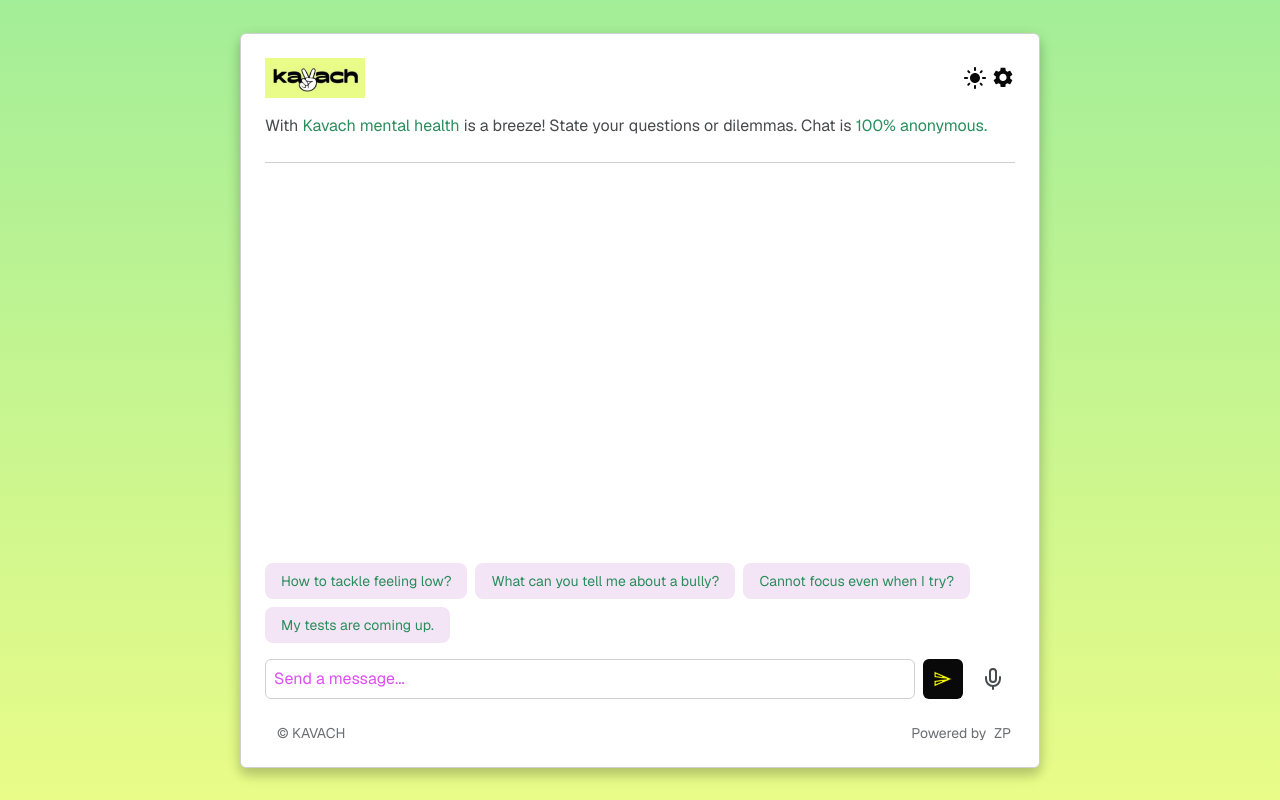
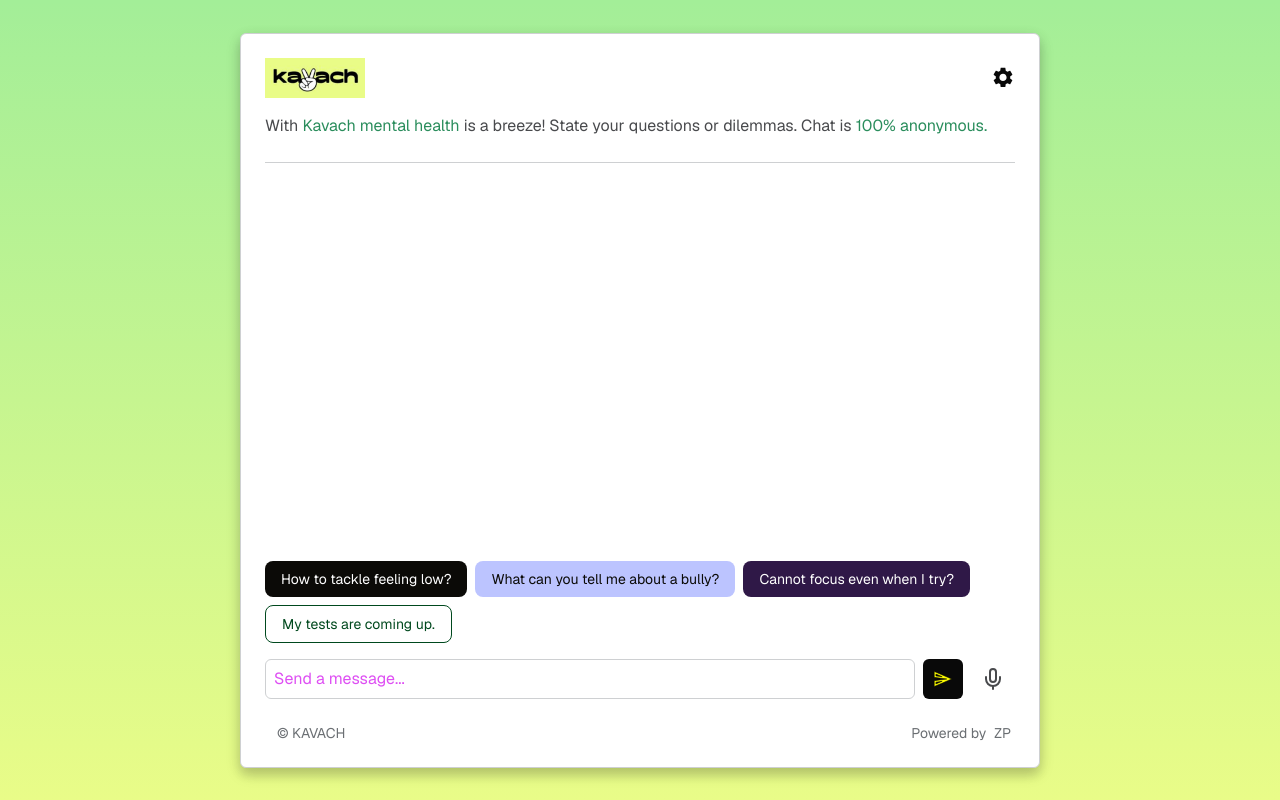
Before and after one commit to engagepy/ai_multimodal_webapp, a Next.js app: page / in a window 1280 px wide. Built offline with nearby package versions, Linux system fonts and the light colour scheme.

Commit message:
added colors and final changes

```diff
--- a/app/globals.css
+++ b/app/globals.css
@@ -3,29 +3,31 @@
 @tailwind utilities;
 
 :root {
-  --text-primary: #FFFFFF;
+  --text-primary: #ffffff;
   --text-primary-inverse: #090909;
-  --text-primary-main: #2A8D5C; /* Updated to use the gradient start color for primary text in light mode */
-  --text-secondary: #DE4FF3; /* Updated to use the gradient middle color for secondary text */
-  --text-secondary-inverse: #494A4D;
-  --background-bubble-primary: #611C9B;
-  --background-bubble-secondary: #F7F7F7;
-  --border-primary: #CED0D2;
-  --background-soft: #F3E5F5;
+  --text-primary-main: #2a8d5c; /* Updated to use the gradient start color for primary text in light mode */
+  --text-secondary: #de4ff3; /* Updated to use the gradient middle color for secondary text */
+  --text-secondary-inverse: #494a4d;
+  --background-bubble-primary: #611c9b;
+  --background-bubble-secondary: #f7f7f7;
+  --border-primary: #ced0d2;
+  --background-soft: #f3e5f5;
   --background-start-rgb: 163, 238, 152; /* Updated to login page gradient start */
   --background-end-rgb: 233, 252, 136; /* Updated to login page gradient end */
-  --text-tertiary: #6B6F73;
-  --shadow-primary: 0px 6px 16px 0px rgba(10, 10, 10, 0.12), 0px 4px 14px 0px rgba(10, 10, 10, 0.08), 0px 8px 10px 0px rgba(10, 10, 10, 0.08);
+  --text-tertiary: #6b6f73;
+  --shadow-primary: 0px 6px 16px 0px rgba(10, 10, 10, 0.12),
+    0px 4px 14px 0px rgba(10, 10, 10, 0.08),
+    0px 8px 10px 0px rgba(10, 10, 10, 0.08);
   --processing-dot-size: 4px;
 }
 
 .dark {
   --text-primary: #090909;
-  --text-primary-inverse: #FFFFFF;
-  --text-primary-main: #9946B9; /* Preserved for dark mode primary text */
-  --text-secondary: #494A4D;
-  --text-secondary-inverse: #A6AAAE;
-  --background-bubble-primary: #BA68C8; /* Preserved for dark mode bubbles */
+  --text-primary-inverse: #ffffff;
+  --text-primary-main: #9946b9; /* Preserved for dark mode primary text */
+  --text-secondary: #494a4d;
+  --text-secondary-inverse: #a6aaae;
+  --background-bubble-primary: #ba68c8; /* Preserved for dark mode bubbles */
   --background-bubble-secondary: #232324;
   --background-soft: #200033;
   --border-primary: #262626;
@@ -34,7 +36,12 @@
 }
 
 body {
-  background: linear-gradient(to bottom, transparent, rgb(var(--background-end-rgb))) rgb(var(--background-start-rgb));
+  background: linear-gradient(
+      to bottom,
+      transparent,
+      rgb(var(--background-end-rgb))
+    )
+    rgb(var(--background-start-rgb));
   transition: background-color 0.3s ease; /* Smooth transition for mode switch */
 }
 
@@ -45,7 +52,7 @@ body {
 }
 
 .chatbot-header {
-  border-bottom: 1px solid var(--border-primary);;
+  border-bottom: 1px solid var(--border-primary);
 }
 
 .chatbot-header svg {
@@ -195,8 +202,43 @@ body {
 }
 
 .prompt-button {
-  background-color: var(--background-soft);
-  color: var(--text-primary-main);
+  /* background-color: var(--background-soft);
+  color: var(--text-primary-main); */
+  background-color: #bcc4ff;
+  color: #0b0a07;
+}
+.prompt-button1 {
+  /* background-color: var(--background-soft);
+  color: var(--text-primary-main); */
+  background-color: white;
+  border-color: #3c3b39;
+  border: 1px solid;
+  color: #00491e;
+}
+.prompt-button2 {
+  /* background-color: var(--background-soft);
+  color: var(--text-primary-main); */
+  background-color: #2f1847;
+  /* border-color: #3c3b39;
+  border: 1px solid; */
+  color: white;
+}
+.prompt-button3 {
+  /* background-color: var(--background-soft);
+  color: var(--text-primary-main); */
+  background-color: #0b0a07;
+  color: white;
+}
+
+.cl-internal-15m7ds {
+  background-color: #2f1847;
+  color: #ecfd33;
+  border-color: var(--border-primary);
+}
+.cl-internal-1lxvnr {
+  background-color: #2f1847;
+  color: #ecfd33;
+  border-color: var(--border-primary);
 }
 
 /* Toggle Styles */
@@ -218,16 +260,19 @@ body {
   border-color: var(--border-primary);
 }
 
-
 /* ... existing styles ... */
 
 /* Configure Modal Styles */
 .configure-modal-bg {
-  background-color: var(--background-bubble-secondary); /* Light theme background */
+  background-color: var(
+    --background-bubble-secondary
+  ); /* Light theme background */
 }
 
 .dark .configure-modal-bg {
-  background-color: var(--background-bubble-primary); /* Dark theme background */
+  background-color: var(
+    --background-bubble-primary
+  ); /* Dark theme background */
 }
 
 .configure-header {
@@ -256,12 +301,16 @@ body {
 }
 
 .configure-button-secondary {
-  background-color: var(--background-bubble-secondary); /* Secondary button background color */
+  background-color: var(
+    --background-bubble-secondary
+  ); /* Secondary button background color */
   color: var(--text-primary-main); /* Secondary button text color */
 }
 
 .configure-button-primary {
-  background-color: var(--text-primary-main); /* Primary button background color */
+  background-color: var(
+    --text-primary-main
+  ); /* Primary button background color */
   color: var(--background-bubble-secondary); /* Primary button text color */
 }
 
@@ -270,7 +319,9 @@ body {
 
 /* Adjustments for dark mode */
 .dark .configure-modal-bg {
-  background-color: var(--background-bubble-primary); /* Dark theme background for modal */
+  background-color: var(
+    --background-bubble-primary
+  ); /* Dark theme background for modal */
 }
 
 .dark .configure-header {
@@ -282,12 +333,18 @@ body {
 }
 
 .dark .configure-button-secondary {
-  background-color: var(--background-soft); /* Dark theme secondary button background */
-  color: var(--text-primary-inverse); /* Dark theme secondary button text color */
+  background-color: var(
+    --background-soft
+  ); /* Dark theme secondary button background */
+  color: var(
+    --text-primary-inverse
+  ); /* Dark theme secondary button text color */
 }
 
 .dark .configure-button-primary {
-  background-color: var(--text-primary-main); /* Dark theme primary button background */
+  background-color: var(
+    --text-primary-main
+  ); /* Dark theme primary button background */
   color: var(--text-primary-inverse); /* Dark theme primary button text color */
 }
 
@@ -303,31 +360,48 @@ body {
 }
 
 @keyframes shift {
-  0% { background-position: 0% 50%; }
-  50% { background-position: 100% 50%; }
-  100% { background-position: 0% 50%; }
+  0% {
+    background-position: 0% 50%;
+  }
+  50% {
+    background-position: 100% 50%;
+  }
+  100% {
+    background-position: 0% 50%;
+  }
 }
 
 .glowing-gradient-hr {
   border: 0;
   height: 2px;
   background-size: 200% 200%;
-  background-image: linear-gradient(to right, #A3EE98 0%, #FFBBF4 50%, #E9FC88 100%);
+  background-image: linear-gradient(
+    to right,
+    #a3ee98 0%,
+    #ffbbf4 50%,
+    #e9fc88 100%
+  );
   animation: shift 8s ease infinite;
-  box-shadow: 0 0 8px #FFBBF4, 0 0 12px #E9FC88;
+  box-shadow: 0 0 8px #ffbbf4, 0 0 12px #e9fc88;
 }
 
 @keyframes textGradientShift {
-  0% { background-position: 0% 50%; }
-  50% { background-position: 100% 50%; }
-  100% { background-position: 0% 50%; }
+  0% {
+    background-position: 0% 50%;
+  }
+  50% {
+    background-position: 100% 50%;
+  }
+  100% {
+    background-position: 0% 50%;
+  }
 }
 
 .dynamic-gradient-text {
   font-size: 2.25rem; /* 36px */
   line-height: 1;
   font-weight: 700;
-  background-image: linear-gradient(to right, #2A8D5C, #DE4FF3, #ECFD33);
+  background-image: linear-gradient(to right, #2a8d5c, #de4ff3, #ecfd33);
   background-size: 200% 200%;
   animation: textGradientShift 8s ease infinite;
   background-clip: text;
@@ -336,10 +410,16 @@ body {
 }
 
 /* Responsive font sizes */
-@media (min-width: 640px) { /* sm */
-  .dynamic-gradient-text { font-size: 3.75rem; /* 60px */ }
+@media (min-width: 640px) {
+  /* sm */
+  .dynamic-gradient-text {
+    font-size: 3.75rem; /* 60px */
+  }
 }
 
-@media (min-width: 768px) { /* md */
-  .dynamic-gradient-text { font-size: 4.5rem; /* 72px */ }
+@media (min-width: 768px) {
+  /* md */
+  .dynamic-gradient-text {
+    font-size: 4.5rem; /* 72px */
+  }
 }
--- a/app/page.tsx
+++ b/app/page.tsx
@@ -178,7 +178,7 @@ export default function Home() {
                 {/* <h1 className=' text-xl md:text-2xl font-medium text-yellow-500'></h1> */}
               </div>
               <div className="flex gap-1">
-                <ThemeButton />
+                {/* <ThemeButton /> */}
                 <button onClick={() => setConfigureOpen(true)}>
                   <svg
                     width="24"
@@ -254,14 +254,18 @@ export default function Home() {
             >
               {isRecording ? (
                 // <SendHorizontal className="chatbot-text-secondary-inverse bg-white" />
-                <svg width="20" height="20" viewBox="0 0 20 20">
-                  <path
-                    fill="yellow"
-                    stroke="black"
-                    strokeWidth="0.5"
-                    d="M2.925 5.025L9.18333 7.70833L2.91667 6.875L2.925 5.025ZM9.175 12.2917L2.91667 14.975V13.125L9.175 12.2917ZM1.25833 2.5L1.25 8.33333L13.75 10L1.25 11.6667L1.25833 17.5L18.75 10L1.25833 2.5Z"
-                  />
-                </svg>
+                // <svg width="20" height="20" viewBox="0 0 20 20">
+                //   <path
+                //     fill="yellow"
+                //     stroke="black"
+                //     strokeWidth="0.5"
+                //     d="M2.925 5.025L9.18333 7.70833L2.91667 6.875L2.925 5.025ZM9.175 12.2917L2.91667 14.975V13.125L9.175 12.2917ZM1.25833 2.5L1.25 8.33333L13.75 10L1.25 11.6667L1.25833 17.5L18.75 10L1.25833 2.5Z"
+                //   />
+                // </svg>
+                <Mic
+                  color="green"
+                  className="chatbot-text-secondary-inverse text-green"
+                />
               ) : (
                 <Mic className="chatbot-text-secondary-inverse" />
               )}
--- a/components/PromptSuggestions/PromptSuggestionButton.tsx
+++ b/components/PromptSuggestions/PromptSuggestionButton.tsx
@@ -1,4 +1,3 @@
-
 const PromptSuggestionButton = ({ text, onClick }) => {
   return (
     <button
--- a/components/PromptSuggestions/PromptSuggestionsRow.tsx
+++ b/components/PromptSuggestions/PromptSuggestionsRow.tsx
@@ -2,17 +2,45 @@ import PromptSuggestionButton from "./PromptSuggestionButton";
 
 const PromptSuggestionRow = ({ onPromptClick }) => {
   const prompts = [
-    'How to tackle feeling low?',
-    'What can you tell me about a bully?',
-    'Cannot focus even when I try?',
-    'My tests are coming up.',
+    "How to tackle feeling low?",
+    "What can you tell me about a bully?",
+    "Cannot focus even when I try?",
+    "My tests are coming up.",
   ];
 
   return (
     <div className="flex flex-row flex-wrap justify-start items-center py-4 gap-2">
-      {prompts.map((prompt, index) => (
-        <PromptSuggestionButton key={`suggestion-${index}`} text={prompt} onClick={() => onPromptClick(prompt)} />
-      ))}
+      {/* {prompts.map((prompt, index) => (
+        <PromptSuggestionButton
+          key={`suggestion-${index}`}
+          text={prompt}
+          onClick={() => onPromptClick(prompt)}
+        />
+      ))} */}
+      <button
+        onClick={() => onPromptClick(prompts[0])}
+        className="prompt-button3 text-sm py-2 px-4 rounded-lg overflow-hidden whitespace-nowrap focus:outline-none focus:shadow-outline"
+      >
+        {prompts[0]}
+      </button>
+      <button
+        onClick={() => onPromptClick(prompts[1])}
+        className="prompt-button text-sm py-2 px-4 rounded-lg overflow-hidden whitespace-nowrap focus:outline-none focus:shadow-outline"
+      >
+        {prompts[1]}
+      </button>
+      <button
+        onClick={() => onPromptClick(prompts[2])}
+        className="prompt-button2 text-sm py-2 px-4 rounded-lg overflow-hidden whitespace-nowrap focus:outline-none focus:shadow-outline"
+      >
+        {prompts[2]}
+      </button>
+      <button
+        onClick={() => onPromptClick(prompts[3])}
+        className="prompt-button1 text-sm py-2 px-4 rounded-lg overflow-hidden whitespace-nowrap focus:outline-none focus:shadow-outline"
+      >
+        {prompts[3]}
+      </button>
     </div>
   );
 };
```
Also changed, not shown: app/sign-in/[[...sign-in]]/page.tsx (+9 -9 lines).
